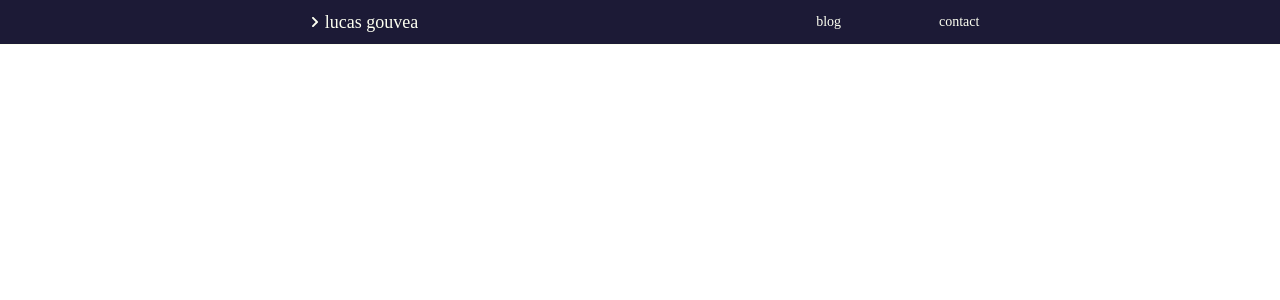
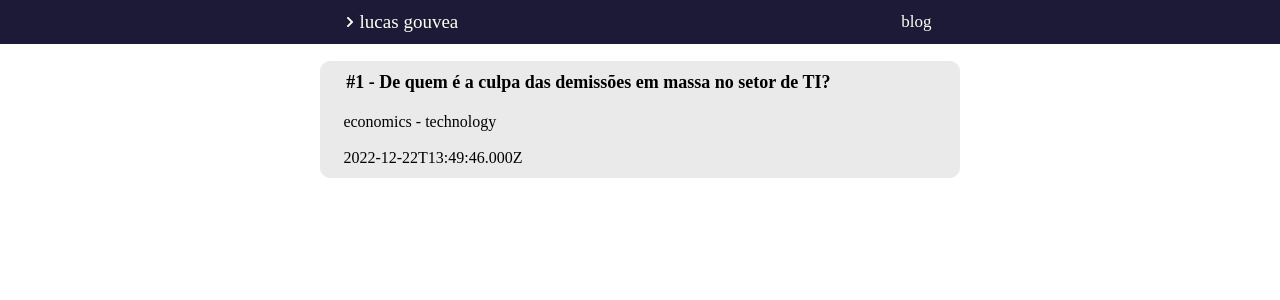
Before and after one commit to lucasgouvea/lucasgouvea, a Next.js app: page /blog in a window 1280 px wide. Shown: the top 300 px of the page. Built offline with nearby package versions, Linux system fonts and the light colour scheme; a web font is replaced by a local one.

Commit message:
feat: creating blog post section

```diff
--- a/pages/_document.js
+++ b/pages/_document.js
@@ -5,7 +5,7 @@ export default function Document() {
         <Html>
             <Head>
                 <link rel="preconnect" href="https://fonts.googleapis.com" />
-                <link rel="preconnect" href="https://fonts.gstatic.com" crossorigin />
+                <link rel="preconnect" href="https://fonts.gstatic.com" crossOrigin="true" />
                 <link href="https://fonts.googleapis.com/css2?family=Lustria&display=swap" rel="stylesheet" />
                 <link rel="icon" href="/favicon.ico" />
             </Head>
--- a/pages/blog/index.js
+++ b/pages/blog/index.js
@@ -1,5 +1,27 @@
+import styles from '../../styles/blog.module.css';
+import Link from "next/link"
+
+function PostHeader() {
+    return (
+        <div className={styles.post}>
+            <Link href="/blog/post">
+                <div className={styles.card}>
+                    <div className={styles.content}>
+                        <p className={styles.me}>#1 - De quem é a culpa das demissões em massa no setor de TI?</p>
+                        <p>economics - technology</p>
+                        <p>{new Date().toISOString()}</p>
+                    </div>
+                </div>
+            </Link>
+        </div>
+    )
+
+}
+
 export default function Blog() {
     return (
-        <div></div>
+        <div>
+            <PostHeader />
+        </div>
     )
 }
--- a/pages/index.js
+++ b/pages/index.js
@@ -31,12 +31,10 @@ export default function Home() {
 
         </div>
         <div className={styles.content}>
-          <p className={styles.me}>Me</p>
+          <p className={styles.me}>About me</p>
           <p>{welcomeText}</p>
         </div>
       </div>
-
-
     </div>
   )
 }
--- a/shared/navbar/navbar.js
+++ b/shared/navbar/navbar.js
@@ -40,14 +40,14 @@ export default function Navbar() {
                         blog
                     </Link>
                 </li>
-                <li id="contact"
+                {/*                 <li id="contact"
                     style={selected === 'contact' ? selectedStyle : {}}
                     onClick={() => setSelected('contact')}
                 >
                     <Link href="/contact">
                         contact
                     </Link>
-                </li>
+                </li> */}
             </ul>
         </div>
     )
--- a/shared/navbar/navbar.module.css
+++ b/shared/navbar/navbar.module.css
@@ -21,7 +21,7 @@
 .navbar li {
     padding: 1.4em 2.5em;
     margin: 0 1em;
-    font-size: 14px;
+    font-size: 17px;
     transition: margin 0.2s ease-in-out;
     display: inline-block;
     position: relative;
@@ -31,7 +31,7 @@
 
 .title {
     line-height: 1.15;
-    font-size: 18px;
+    font-size: 19px;
 }
 
 .logo {
--- /dev/null
+++ b/styles/blog.module.css
@@ -0,0 +1,61 @@
+.post {
+    display: flex;
+    justify-content: center;
+    align-items: center;
+    flex-direction: column;
+}
+
+.post a {
+    color: inherit;
+    text-decoration: none;
+}
+
+.card {
+    margin: 1rem;
+    text-align: left;
+    color: inherit;
+    text-decoration: none;
+    border: 1px solid #eaeaea;
+    border-radius: 10px;
+    transition: color 0.15s ease, border-color 0.15s ease;
+    width: 40em;
+    background-color: #eaeaea;
+    display: flex;
+}
+
+.card:hover,
+.card:focus,
+.card:active {
+    color: #1c1a36;
+    border-color: #1c1a36;
+}
+
+.card p {
+    margin: 0;
+    font-size: 16px;
+    line-height: 1.5;
+    padding: 0.4em 1.4em;
+}
+
+.logo {
+    height: 1em;
+}
+
+.content {
+    display: flex;
+    flex-direction: column;
+    justify-content: center;
+    align-items: left;
+}
+
+.me {
+    font-weight: bold;
+    font-size: 18px !important;
+}
+
+@media (max-width: 600px) {
+    .grid {
+        width: 100%;
+        flex-direction: column;
+    }
+}
--- a/styles/home.module.css
+++ b/styles/home.module.css
@@ -28,7 +28,7 @@
 
 .card p {
   margin: 0;
-  font-size: 14px;
+  font-size: 16px;
   line-height: 1.5;
   padding: 0.4em 1.4em;
 }
@@ -46,7 +46,7 @@
 
 .me {
   font-weight: bold;
-  font-size: 16px !important;
+  font-size: 18px !important;
 }
 
 @media (max-width: 600px) {
--- /dev/null
+++ b/styles/post.module.css
@@ -0,0 +1,14 @@
+.post {
+    display: flex;
+    justify-content: center;
+    align-items: center;
+    flex-direction: column;
+}
+
+.text {
+    width: 50%;
+}
+
+.text p {
+    margin-bottom: 1.2em;
+}
```
Also changed, not shown: pages/blog/post.js (added, +41 -0 lines).
